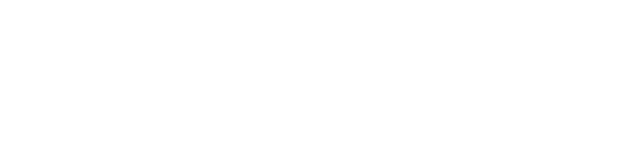
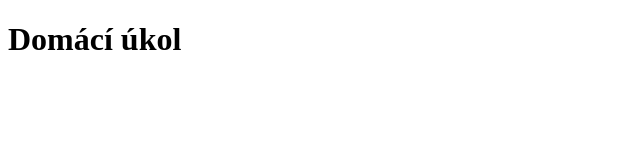
Before and after one commit to Curoll318/domaci-ukol, a plain HTML site: page index.html in a window 1280 px wide. Shown: the whole page, without its empty margins (0-640 px from the left). Drawn offline with Linux system fonts and the light colour scheme.

Commit message:
Pridan HTML index

```diff
--- a/index.html
+++ b/index.html
@@ -6,6 +6,6 @@
     <title>Document</title>
 </head>
 <body>
-
+    <h1> Domácí úkol </h1>
 </body>
 </html>
```
